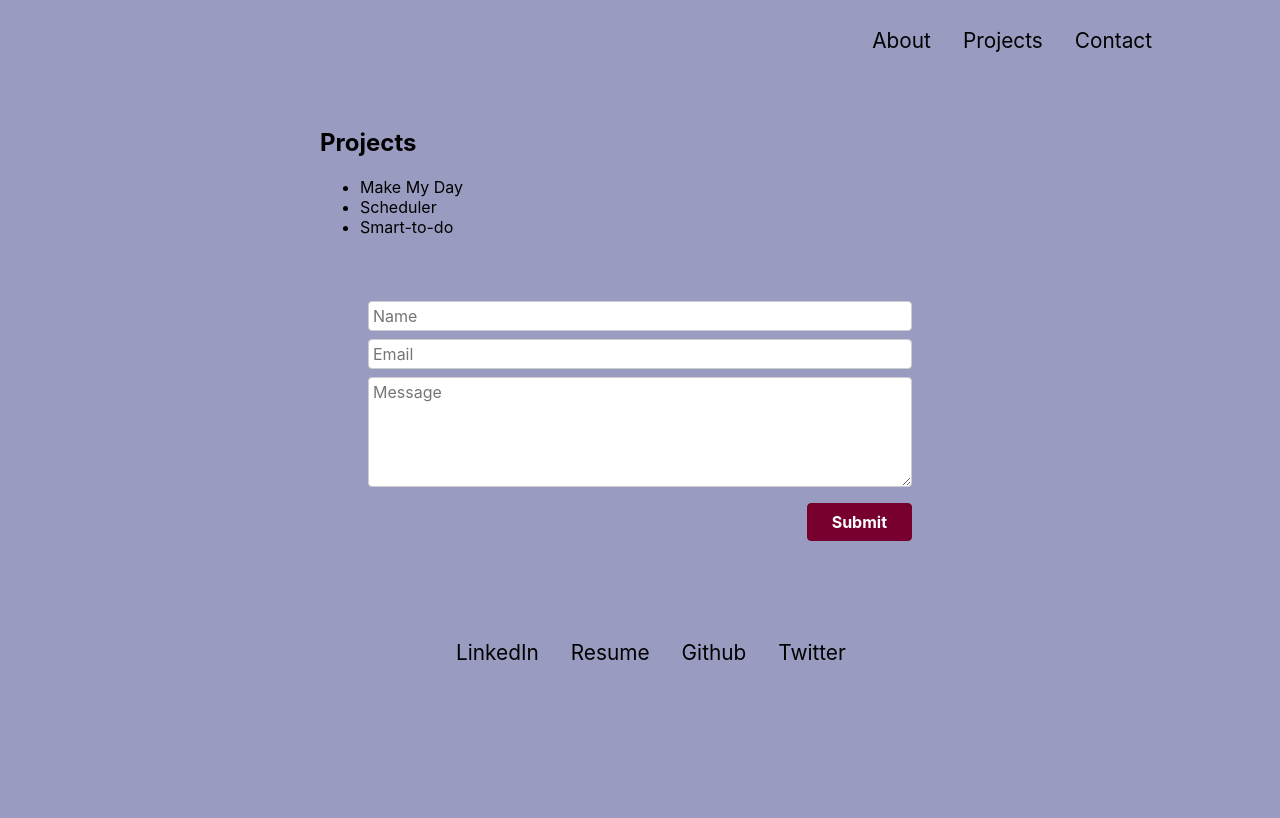
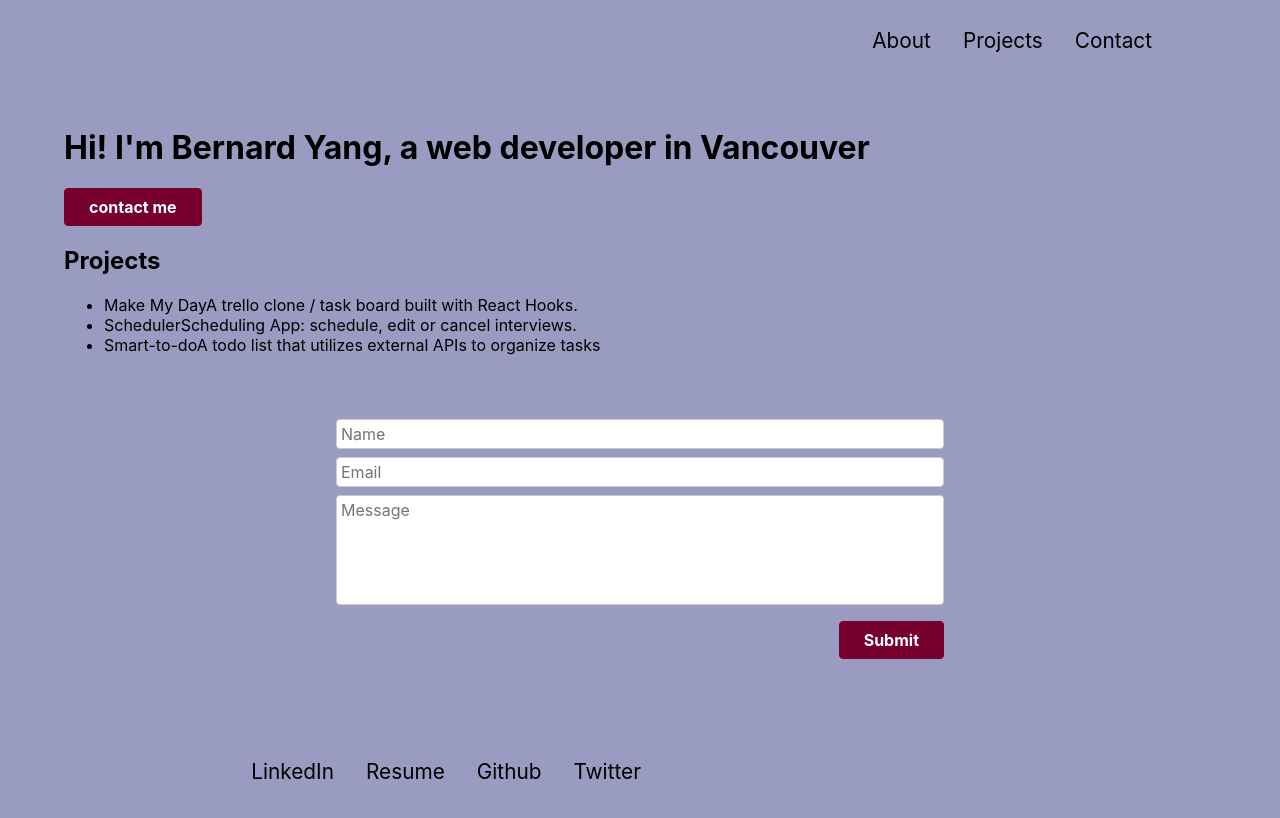
Before and after one commit to WebDevBernard/Portfolio, a Next.js app: page / in a window 1280 px wide. Shown: the top 818 px of the page. Built offline with nearby package versions, Linux system fonts and the light colour scheme.

Commit message:
form submit with useRef

```diff
--- a/components/About/About.js
+++ b/components/About/About.js
@@ -1 +1,11 @@
-export default function About() {}
+import classes from "./About.module.css";
+export default function About() {
+  return (
+    <>
+      <h1>Hi! I'm Bernard Yang, a web developer in Vancouver</h1>
+      <div className={classes.actions}>
+        <button>contact me</button>
+      </div>
+    </>
+  );
+}
--- /dev/null
+++ b/components/About/About.module.css
@@ -0,0 +1,20 @@
+.actions {
+  margin-top: 1rem;
+}
+
+.actions button {
+  font: inherit;
+  cursor: pointer;
+  background-color: #77002e;
+  color: white;
+  padding: 0.5rem 1.5rem;
+  border: 1px solid #77002e;
+  border-radius: 4px;
+  font-weight: bold;
+}
+
+.actions button:hover,
+.actions button:active {
+  background-color: #a50e48;
+  border-color: #a50e48;
+}
--- a/components/App.js
+++ b/components/App.js
@@ -1,12 +1,45 @@
+import { useRef } from "react";
+import About from "./About/About";
 import Projects from "./Projects/Projects";
 import Form from "./Form/Form";
 import Footer from "./Footer/Footer";
 
 export default function App() {
+  const handleTextChange = (e) => {
+    dispatch({
+      type: "Handle Input text",
+      field: e.target.name,
+      payload: e.target.value,
+    });
+    console.log(formState);
+  };
+
+  const nameInputRef = useRef();
+  const emailInputRef = useRef();
+  const descriptionInputRef = useRef();
+  const submitHandler = (e) => {
+    e.preventDefault();
+    const enteredName = nameInputRef.current.value;
+    const enteredEmail = emailInputRef.current.value;
+    const enteredDescription = descriptionInputRef.current.value;
+    const projectData = {
+      name: enteredName,
+      email: enteredEmail,
+      description: enteredDescription,
+    };
+    console.log(projectData);
+  };
+
   return (
     <>
+      <About />
       <Projects />
-      <Form />
+      <Form
+        nameInputRef={nameInputRef}
+        emailInputRef={emailInputRef}
+        descriptionInputRef={descriptionInputRef}
+        submitHandler={submitHandler}
+      />
       <Footer />
     </>
   );
--- a/components/Footer/Footer.js
+++ b/components/Footer/Footer.js
@@ -1,9 +1,12 @@
+import Link from "next/link";
 import classes from "./Footer.module.css";
 export default function Footer() {
   return (
     <footer className={classes.footer}>
       <ul>
-        <li>LinkedIn</li>
+        <Link href="www.google.com">
+          <li>LinkedIn</li>
+        </Link>
         <li>Resume</li>
         <li>Github</li>
         <li>Twitter</li>
--- a/components/Form/Form.js
+++ b/components/Form/Form.js
@@ -1,15 +1,24 @@
 import classes from "./Form.module.css";
-export default function Form() {
+export default function Form({
+  nameInputRef,
+  emailInputRef,
+  descriptionInputRef,
+  submitHandler,
+}) {
   return (
-    <form className={classes.form}>
+    <form className={classes.form} onSubmit={submitHandler}>
       <div className={classes.control}>
-        <input placeholder="Name" />
+        <input placeholder="Name" ref={nameInputRef} />
       </div>
       <div className={classes.control}>
-        <input placeholder="Email" />
+        <input placeholder="Email" ref={emailInputRef} />
       </div>
       <div className={classes.control}>
-        <textarea placeholder="Message" rows="5"></textarea>
+        <textarea
+          placeholder="Message"
+          rows="5"
+          ref={descriptionInputRef}
+        ></textarea>
         <div className={classes.actions}>
           <button>Submit</button>
         </div>
--- a/components/Form/Form.module.css
+++ b/components/Form/Form.module.css
@@ -1,7 +1,6 @@
 .form {
   padding: 1rem;
   margin: 3rem auto;
-  width: 90%;
   max-width: 40rem;
 }
 
@@ -23,6 +22,7 @@
   border: 1px solid #ccc;
   padding: 0.25rem;
   width: 100%;
+  resize: none;
 }
 
 .actions {
--- a/components/Layout/Layout.module.css
+++ b/components/Layout/Layout.module.css
@@ -1,5 +1,5 @@
 .main {
   margin: 3rem auto;
   width: 90%;
-  max-width: 40rem;
+  /* max-width: 40rem; */
 }
--- a/components/Projects/Projects.js
+++ b/components/Projects/Projects.js
@@ -25,7 +25,12 @@ export default function Projects() {
       <h1>Projects</h1>
       <ul>
         {projects.map((project) => {
-          return <li key={projects.id}>{project.title}</li>;
+          return (
+            <li key={projects.id}>
+              {project.title}
+              {project.description}
+            </li>
+          );
         })}
       </ul>
     </section>
```
